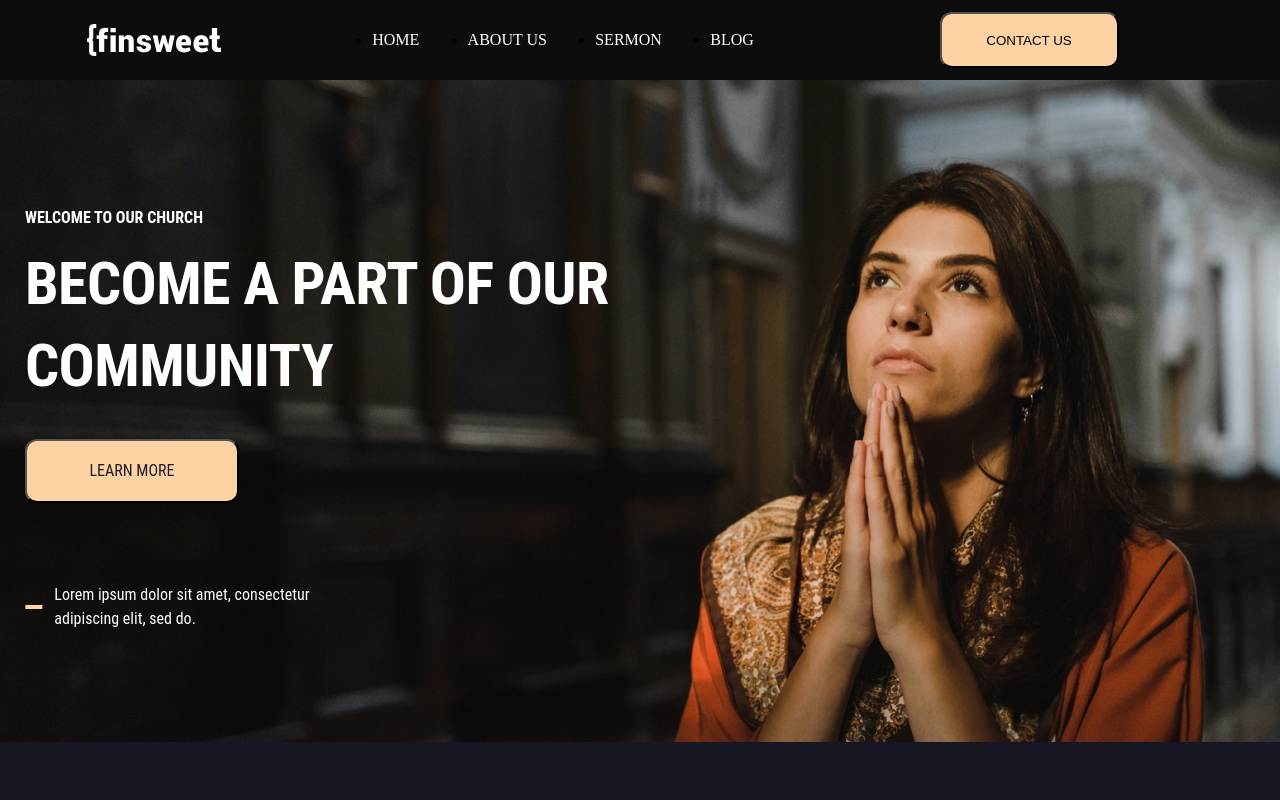
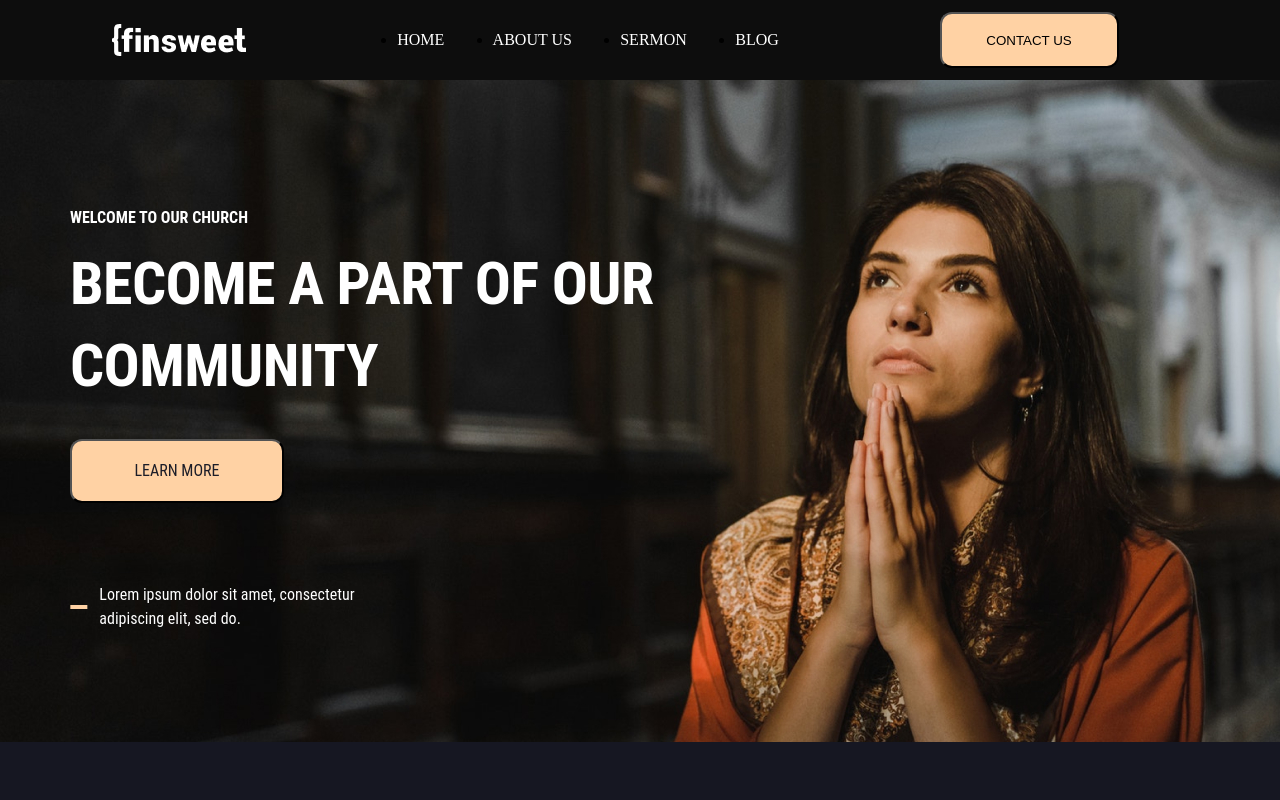
Before and after one commit to GennadiiLazovskii/finsWeet, a React (Create React App) app: page / in a window 1280 px wide. Shown: the top 800 px of the page. Built offline with nearby package versions, Linux system fonts and the light colour scheme; the HTML template or start-up script is replaced by a standard one.

Commit message:
Fix design

```diff
--- a/src/App.scss
+++ b/src/App.scss
@@ -1,3 +1,4 @@
 .container {
     width: 1230px;
+    background-color: rebeccapurple;
 }
--- a/src/components/Home/FirstScreen/FirstScreen.module.scss
+++ b/src/components/Home/FirstScreen/FirstScreen.module.scss
@@ -1,9 +1,12 @@
 .firstScreen {
     background-image: url('../../../resources/img/WomanLogo.jpg');
     height: 662px;
+    width: 100%;
+    margin: 0 auto;
+
     &__wrapper {
         width: 1230px;
-        margin: 0 auto;
+        margin-left: 70px;
     }
     &__text {
         padding-top: 128px;
--- a/src/components/Home/Header/Header.module.scss
+++ b/src/components/Home/Header/Header.module.scss
@@ -10,6 +10,8 @@
     }
     &__wrapper {
         display: flex;
+        width: 1230px;
+        margin: 0 auto;
     }
     &__main {
         width: 470px;
```
Also changed, not shown: src/components/Home/Relevant/Relevant.js (added), src/components/Home/Relevant/Relevant.module.scss (added).
